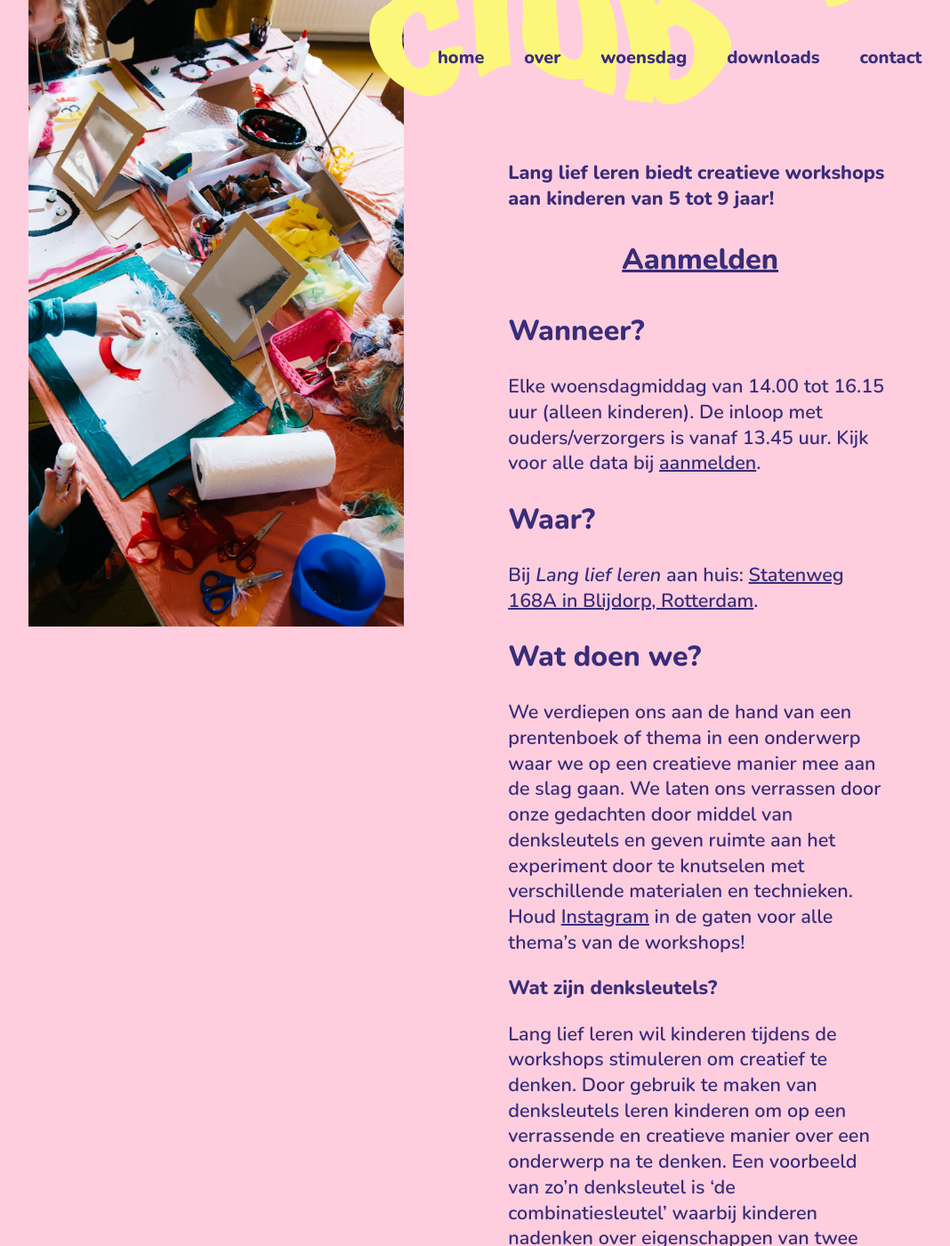
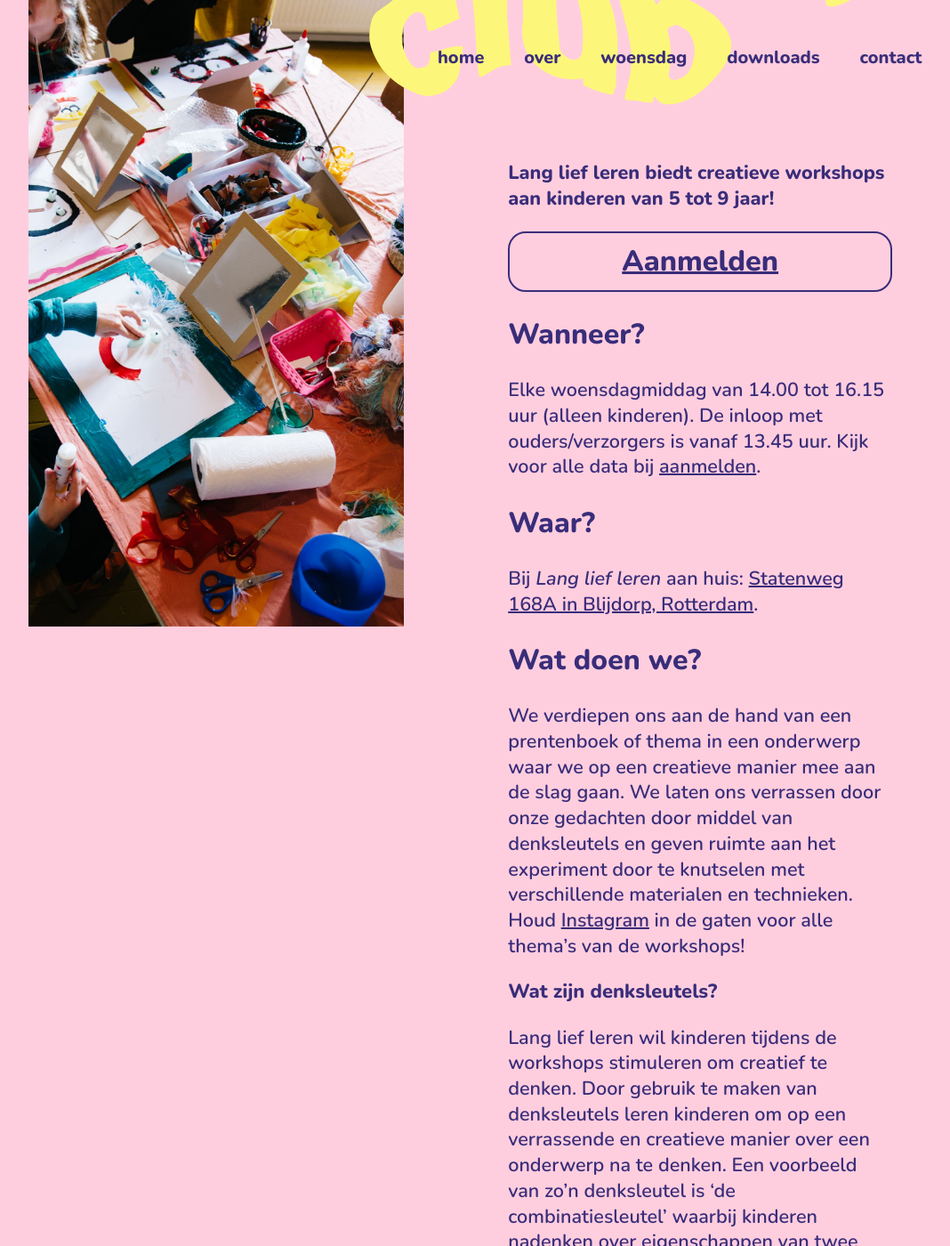
Before and after one commit to holleboom/langliefleren, a Jekyll site: the page built from woensdagmiddagclub/index.md, in a window 1280 px wide and 1400 px high, scrolled down 489 px. Shown: the whole window at 89% size, without its empty margins (64-1132 px from the left). Built offline with Jekyll 4.4.1, drawn with Linux system fonts in a browser that asks for light colours.

Commit message:
no message

```diff
--- a/css/styles.scss
+++ b/css/styles.scss
@@ -35,10 +35,14 @@ body {
 		.cp-button {
 			display:block;
 			text-align: center;
+			border: 2px solid $blueDark;
 			font-weight: $font-weight-heavy;
 			font-size: 1.5em;
 			padding: 10px 5px;
 			border-radius: 20px;
+			&:hover {
+
+			}
 		}
 
 	}
```
